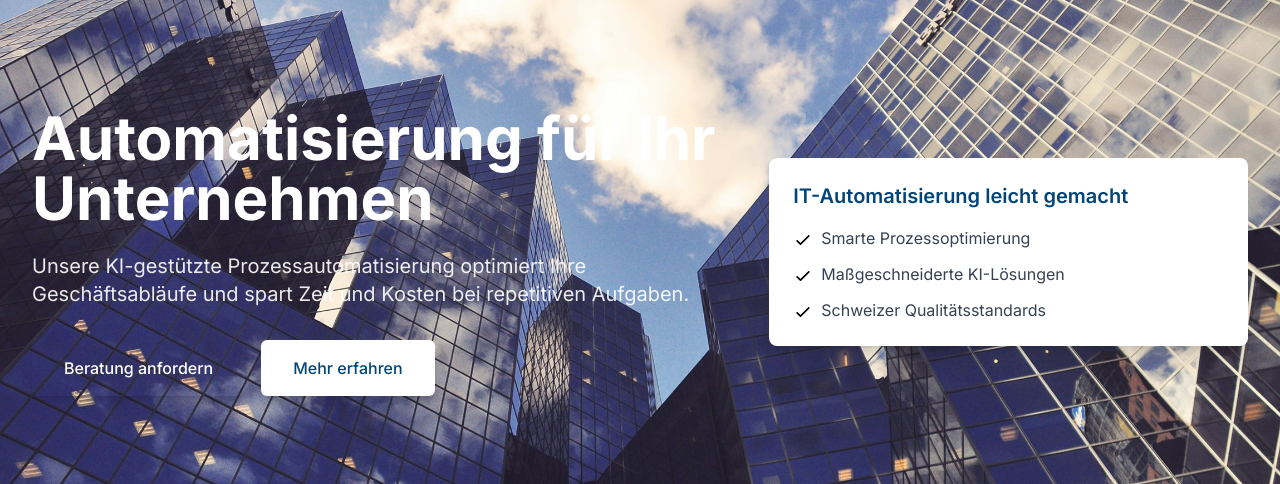
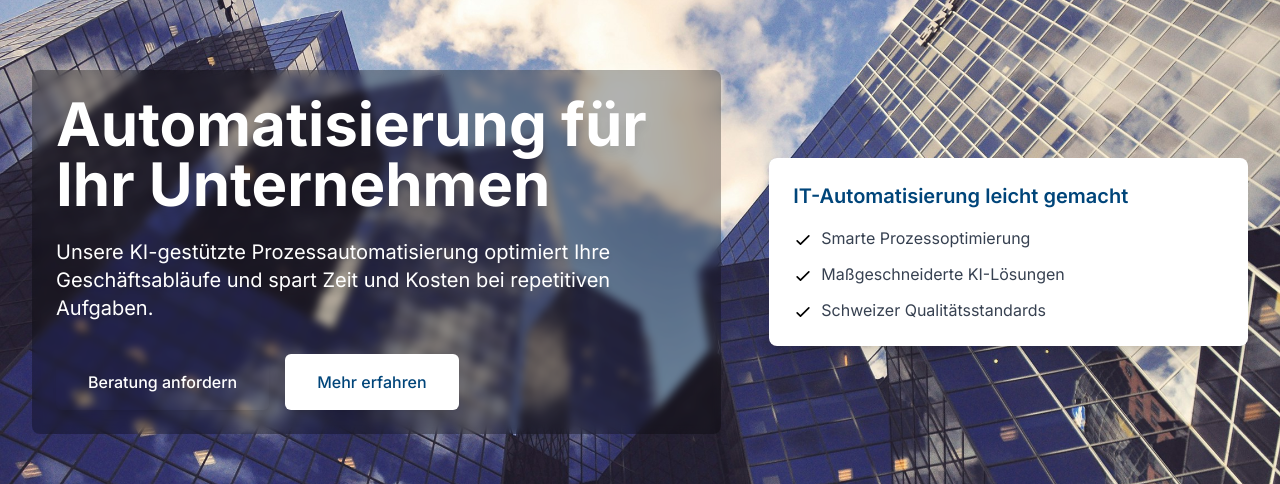
Before and after one commit to AISwitzerland/alphaagents, a Next.js app: page / in a window 1280 px wide. Shown: the part 148-632 px from the top of the page. Built offline with nearby package versions, Linux system fonts and the light colour scheme; no server answers.

Commit message:
Fix: Verbesserte Lesbarkeit des Titels in der HeroSection

```diff
--- a/components/ui/HeroSection.tsx
+++ b/components/ui/HeroSection.tsx
@@ -25,7 +25,7 @@ export function HeroSection() {
     <div className="relative min-h-screen flex items-center overflow-hidden bg-white">
       {/* Background Image */}
       <div className="absolute inset-0 z-0 bg-white">
-        <div className="absolute inset-0 bg-gradient-to-r from-primary-800/90 to-primary-900/80"></div>
+        <div className="absolute inset-0 bg-gradient-to-r from-primary-800/95 to-primary-900/90"></div>
         <div
           className="absolute inset-0 bg-cover bg-center"
           style={{ backgroundImage: 'url(/images/landing/office.jpg)' }}
@@ -45,10 +45,11 @@ export function HeroSection() {
               transition={{ duration: 0.8 }}
               className="lg:col-span-7"
             >
-              <h1 className="text-4xl md:text-5xl lg:text-6xl font-bold text-white mb-6 leading-tight">
+              <div className="bg-black/30 backdrop-blur-sm p-6 rounded-lg">
+                <h1 className="text-4xl md:text-5xl lg:text-6xl font-bold text-white mb-6 leading-tight drop-shadow-xl shadow-black">
                   Automatisierung für Ihr Unternehmen
                 </h1>
-              <p className="text-lg md:text-xl text-white/90 mb-8 max-w-2xl">
+                <p className="text-lg md:text-xl text-white mb-8 max-w-2xl drop-shadow-lg shadow-black">
                   Unsere KI-gestützte Prozessautomatisierung optimiert Ihre Geschäftsabläufe und spart Zeit und Kosten bei repetitiven Aufgaben.
                 </p>
                 <div className="flex flex-col sm:flex-row gap-4">
@@ -68,6 +69,7 @@ export function HeroSection() {
                   >
                     Mehr erfahren
                   </a>
+                </div>
               </div>
             </motion.div>
 
```
Lines whose indentation alone changed are shown as unchanged.
